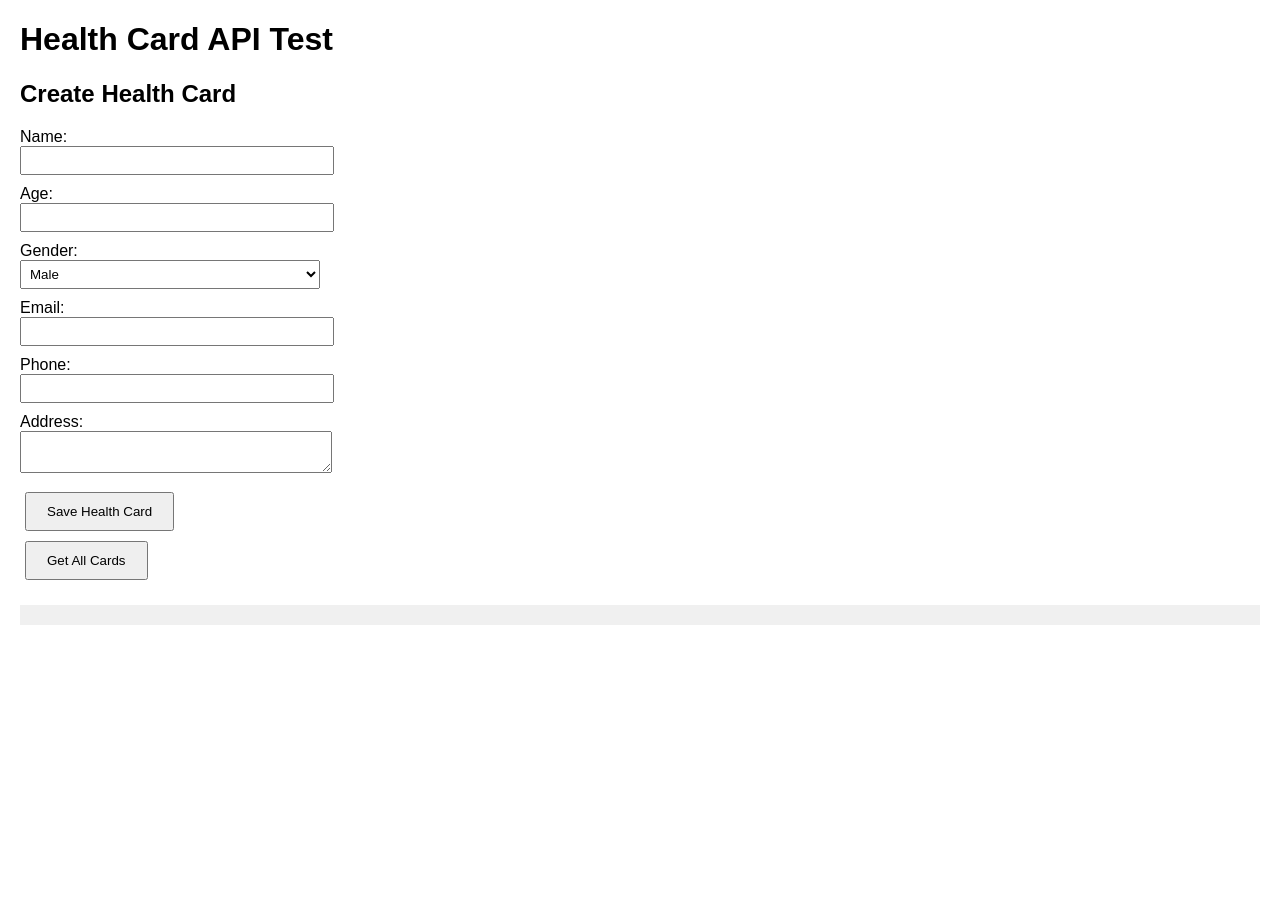
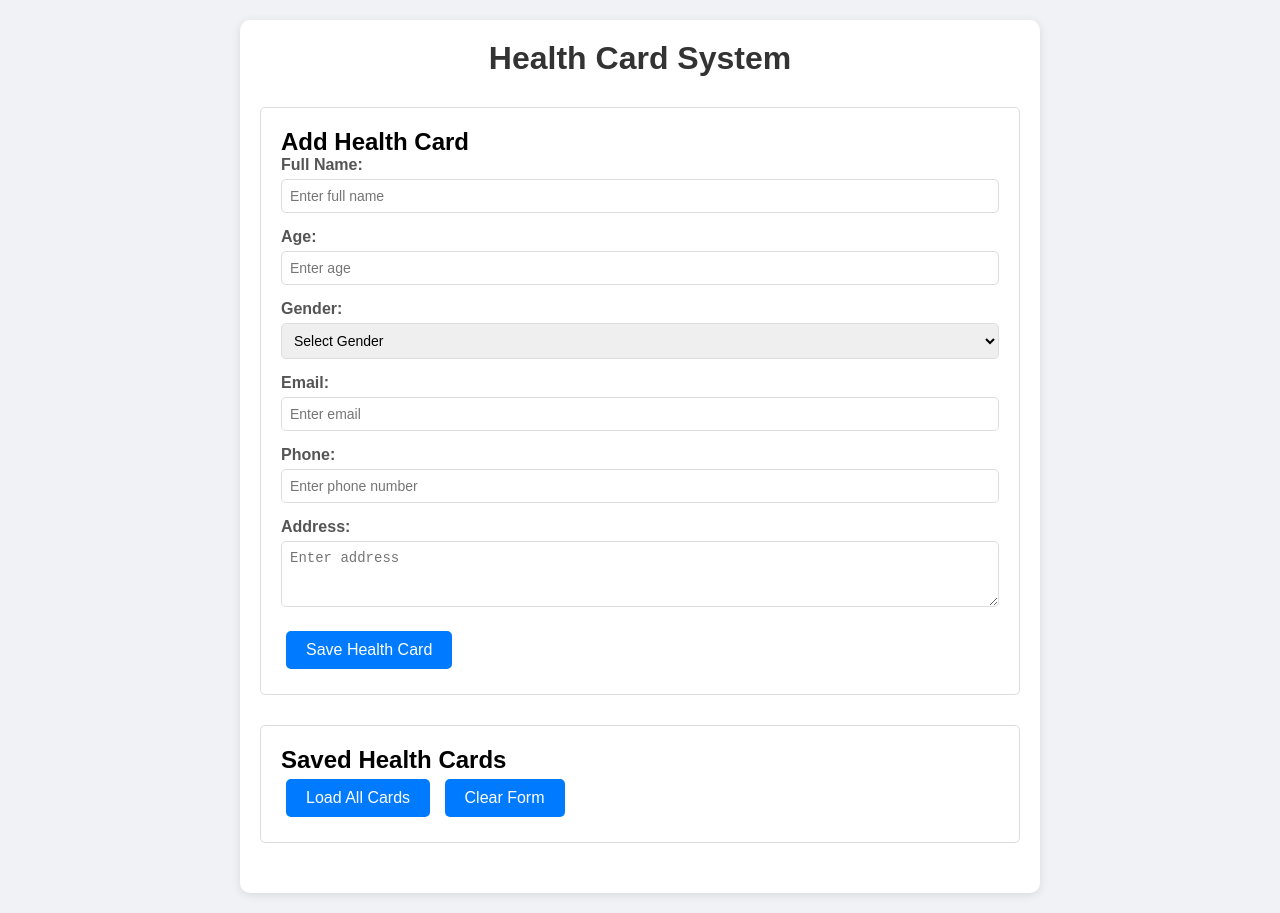
Before and after one commit to navaneeth43/demooftheproject, a plain HTML site: page docs/index.html in a window 1280 px wide. Before the commit the page ends 800 px from the top, so only its background shows below. Drawn offline with Linux system fonts and the light colour scheme; no server answers.

Commit message:
Revamp Health Card System UI and functionality
Updated the HTML structure and styling for the Health Card System. Enhanced form layout and added functionality for saving and loading health cards.

```diff
--- a/docs/index.html
+++ b/docs/index.html
@@ -1,62 +1,154 @@
 <!DOCTYPE html>
-<html>
+<html lang="en">
 <head>
-    <title>Health Card API Test</title>
+    <meta charset="UTF-8">
+    <meta name="viewport" content="width=device-width, initial-scale=1.0">
+    <title>Simple Health Card - MySQL</title>
     <style>
-        body { font-family: Arial, sans-serif; margin: 20px; }
-        .form-group { margin: 10px 0; }
-        input, select, textarea { width: 300px; padding: 5px; }
-        button { padding: 10px 20px; margin: 5px; }
-        .result { margin: 20px 0; padding: 10px; background: #f0f0f0; }
+        * {
+            margin: 0;
+            padding: 0;
+            box-sizing: border-box;
+        }
+        body {
+            font-family: Arial, sans-serif;
+            background: #f0f2f5;
+            padding: 20px;
+        }
+        .container {
+            max-width: 800px;
+            margin: 0 auto;
+            background: white;
+            padding: 20px;
+            border-radius: 10px;
+            box-shadow: 0 2px 10px rgba(0,0,0,0.1);
+        }
+        h1 {
+            text-align: center;
+            color: #333;
+            margin-bottom: 20px;
+        }
+        .form-group {
+            margin-bottom: 15px;
+        }
+        label {
+            display: block;
+            margin-bottom: 5px;
+            font-weight: bold;
+            color: #555;
+        }
+        input, select, textarea {
+            width: 100%;
+            padding: 8px;
+            border: 1px solid #ddd;
+            border-radius: 5px;
+            font-size: 14px;
+        }
+        button {
+            background: #007bff;
+            color: white;
+            padding: 10px 20px;
+            border: none;
+            border-radius: 5px;
+            cursor: pointer;
+            font-size: 16px;
+            margin: 5px;
+        }
+        button:hover {
+            background: #0056b3;
+        }
+        .section {
+            margin: 30px 0;
+            padding: 20px;
+            border: 1px solid #ddd;
+            border-radius: 5px;
+        }
+        .card {
+            background: #f8f9fa;
+            padding: 15px;
+            margin: 10px 0;
+            border-radius: 5px;
+            border-left: 4px solid #007bff;
+        }
+        .success {
+            background: #d4edda;
+            color: #155724;
+            padding: 10px;
+            border-radius: 5px;
+            margin: 10px 0;
+        }
+        .error {
+            background: #f8d7da;
+            color: #721c24;
+            padding: 10px;
+            border-radius: 5px;
+            margin: 10px 0;
+        }
+        .delete-btn {
+            background: #dc3545;
+        }
+        .delete-btn:hover {
+            background: #c82333;
+        }
     </style>
 </head>
 <body>
-    <h1>Health Card API Test</h1>
+    <div class="container">
+        <h1>Health Card System </h1>
 
-    <h2>Create Health Card</h2>
-    <form id="healthCardForm">
+        <!-- Input Form -->
+        <div class="section">
+            <h2>Add Health Card</h2>
+            <form id="healthForm">
                 <div class="form-group">
-            <label>Name:</label><br>
-            <input type="text" id="name" required>
+                    <label>Full Name:</label>
+                    <input type="text" id="name" required placeholder="Enter full name">
                 </div>
                 <div class="form-group">
-            <label>Age:</label><br>
-            <input type="number" id="age" required>
+                    <label>Age:</label>
+                    <input type="number" id="age" required min="1" max="150" placeholder="Enter age">
                 </div>
                 <div class="form-group">
-            <label>Gender:</label><br>
+                    <label>Gender:</label>
                     <select id="gender" required>
-                <option value="Male">Male</option>
-                <option value="Female">Female</option>
-                <option value="Other">Other</option>
+                        <option value="">Select Gender</option>
+                        <option>Male</option>
+                        <option>Female</option>
+                        <option>Other</option>
                     </select>
                 </div>
                 <div class="form-group">
-            <label>Email:</label><br>
-            <input type="email" id="email" required>
+                    <label>Email:</label>
+                    <input type="email" id="email" required placeholder="Enter email">
                 </div>
                 <div class="form-group">
-            <label>Phone:</label><br>
-            <input type="tel" id="phone" required>
+                    <label>Phone:</label>
+                    <input type="tel" id="phone" required placeholder="Enter phone number">
                 </div>
                 <div class="form-group">
-            <label>Address:</label><br>
-            <textarea id="address" required></textarea>
+                    <label>Address:</label>
+                    <textarea id="address" rows="3" required placeholder="Enter address"></textarea>
                 </div>
                 <button type="submit">Save Health Card</button>
             </form>
+            <div id="message"></div>
+        </div>
 
-    <button onclick="getAllCards()">Get All Cards</button>
-
-    <div id="result" class="result"></div>
+        <!-- Display Data -->
+        <div class="section">
+            <h2>Saved Health Cards</h2>
+            <button onclick="loadCards()">Load All Cards</button>
+            <button onclick="clearForm()">Clear Form</button>
+            <div id="cardsList"></div>
+        </div>
+    </div>
 
     <script>
-        const API_BASE = 'http://localhost:8080/api';
-
-        document.getElementById('healthCardForm').addEventListener('submit', async (e) => {
+        // Save health card
+        document.getElementById('healthForm').addEventListener('submit', async function(e) {
             e.preventDefault();
 
-            const data = {
+            const healthCard = {
                 name: document.getElementById('name').value,
                 age: parseInt(document.getElementById('age').value),
                 gender: document.getElementById('gender').value,
@@ -66,29 +158,90 @@
             };
 
             try {
-                const response = await fetch(`${API_BASE}/save`, {
+                const response = await fetch('http://localhost:8080/api/save', {
                     method: 'POST',
-                    headers: { 'Content-Type': 'application/json' },
-                    body: JSON.stringify(data)
+                    headers: {
+                        'Content-Type': 'application/json',
+                    },
+                    body: JSON.stringify(healthCard)
                 });
 
                 const result = await response.text();
-                document.getElementById('result').innerHTML = `<h3>Save Result:</h3><p>${result}</p>`;
+                showMessage(result, 'success');
+                document.getElementById('healthForm').reset();
+                loadCards(); // Reload the list
             } catch (error) {
-                document.getElementById('result').innerHTML = `<h3>Error:</h3><p>${error.message}</p>`;
+                showMessage('Error saving data: ' + error, 'error');
             }
         });
 
-        async function getAllCards() {
+        // Load all health cards
+        async function loadCards() {
             try {
-                const response = await fetch(`${API_BASE}/cards`);
+                const response = await fetch('http://localhost:8080/api/cards');
                 const cards = await response.json();
-                document.getElementById('result').innerHTML =
-                    `<h3>All Health Cards:</h3><pre>${JSON.stringify(cards, null, 2)}</pre>`;
+
+                const cardsList = document.getElementById('cardsList');
+                cardsList.innerHTML = '';
+
+                if (cards.length === 0) {
+                    cardsList.innerHTML = '<p>No health cards found.</p>';
+                    return;
+                }
+
+                cards.forEach(card => {
+                    const cardElement = document.createElement('div');
+                    cardElement.className = 'card';
+                    cardElement.innerHTML = `
+                        <strong>ID: ${card.id}</strong><br>
+                        <strong>Name:</strong> ${card.name}<br>
+                        <strong>Age:</strong> ${card.age}<br>
+                        <strong>Gender:</strong> ${card.gender}<br>
+                        <strong>Email:</strong> ${card.email}<br>
+                        <strong>Phone:</strong> ${card.phone}<br>
+                        <strong>Address:</strong> ${card.address}<br>
+                        <button class="delete-btn" onclick="deleteCard(${card.id})">Delete</button>
+                    `;
+                    cardsList.appendChild(cardElement);
+                });
             } catch (error) {
-                document.getElementById('result').innerHTML = `<h3>Error:</h3><p>${error.message}</p>`;
+                showMessage('Error loading data: ' + error, 'error');
             }
         }
+
+        // Delete health card
+        async function deleteCard(id) {
+            if (confirm('Are you sure you want to delete this card?')) {
+                try {
+                    const response = await fetch(`http://localhost:8080/api/delete/${id}`, {
+                        method: 'DELETE'
+                    });
+                    const result = await response.text();
+                    showMessage(result, 'success');
+                    loadCards(); // Reload the list
+                } catch (error) {
+                    showMessage('Error deleting card: ' + error, 'error');
+                }
+            }
+        }
+
+        // Clear form
+        function clearForm() {
+            document.getElementById('healthForm').reset();
+            showMessage('Form cleared!', 'success');
+        }
+
+        // Show message
+        function showMessage(message, type) {
+            const messageDiv = document.getElementById('message');
+            messageDiv.innerHTML = `<div class="${type}">${message}</div>`;
+            setTimeout(() => {
+                messageDiv.innerHTML = '';
+            }, 5000);
+        }
+
+        // Load cards when page loads
+        window.onload = loadCards;
     </script>
 </body>
 </html>
```
Lines whose indentation alone changed are shown as unchanged.
